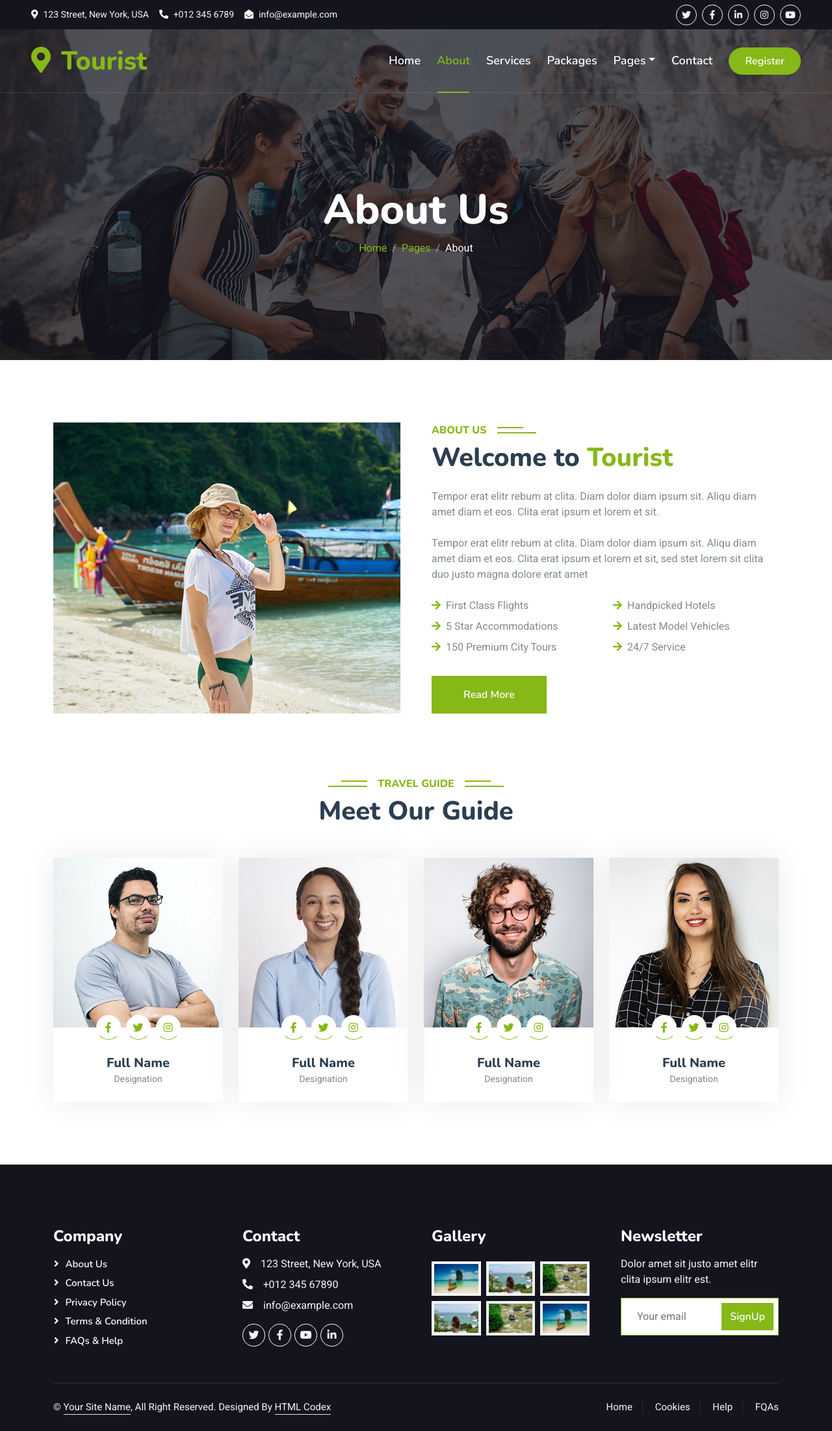
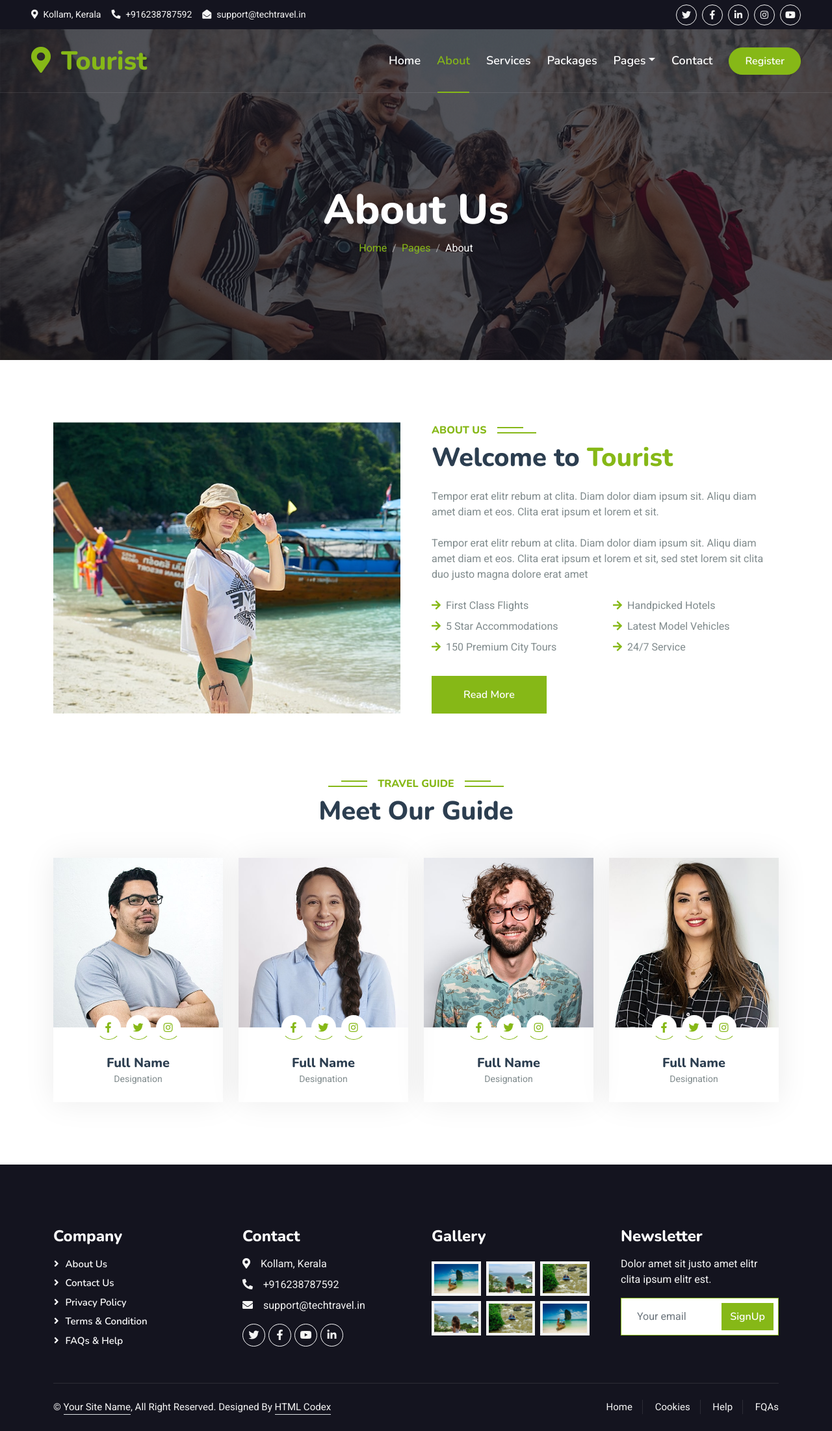
Before and after one commit to abdullasirajudeen/TechTravel, a plain HTML site: page about.html in a window 1280 px wide. Shown: the whole page at 65% size. Drawn offline with nearby package versions, Linux system fonts and the light colour scheme.

Commit message:
address change

```diff
--- a/about.html
+++ b/about.html
@@ -47,9 +47,9 @@
         <div class="row gx-0">
             <div class="col-lg-8 text-center text-lg-start mb-2 mb-lg-0">
                 <div class="d-inline-flex align-items-center" style="height: 45px;">
-                    <small class="me-3 text-light"><i class="fa fa-map-marker-alt me-2"></i>123 Street, New York, USA</small>
-                    <small class="me-3 text-light"><i class="fa fa-phone-alt me-2"></i>+012 345 6789</small>
-                    <small class="text-light"><i class="fa fa-envelope-open me-2"></i>info@example.com</small>
+                    <small class="me-3 text-light"><i class="fa fa-map-marker-alt me-2"></i>Kollam, Kerala</small>
+                    <small class="me-3 text-light"><i class="fa fa-phone-alt me-2"></i>+916238787592</small>
+                    <small class="text-light"><i class="fa fa-envelope-open me-2"></i>support@techtravel.in</small>
                 </div>
             </div>
             <div class="col-lg-4 text-center text-lg-end">
@@ -252,9 +252,9 @@
                 </div>
                 <div class="col-lg-3 col-md-6">
                     <h4 class="text-white mb-3">Contact</h4>
-                    <p class="mb-2"><i class="fa fa-map-marker-alt me-3"></i>123 Street, New York, USA</p>
-                    <p class="mb-2"><i class="fa fa-phone-alt me-3"></i>+012 345 67890</p>
-                    <p class="mb-2"><i class="fa fa-envelope me-3"></i>info@example.com</p>
+                    <p class="mb-2"><i class="fa fa-map-marker-alt me-3"></i>Kollam, Kerala</p>
+                    <p class="mb-2"><i class="fa fa-phone-alt me-3"></i>+916238787592</p>
+                    <p class="mb-2"><i class="fa fa-envelope me-3"></i>support@techtravel.in</p>
                     <div class="d-flex pt-2">
                         <a class="btn btn-outline-light btn-social" href=""><i class="fab fa-twitter"></i></a>
                         <a class="btn btn-outline-light btn-social" href=""><i class="fab fa-facebook-f"></i></a>
```
